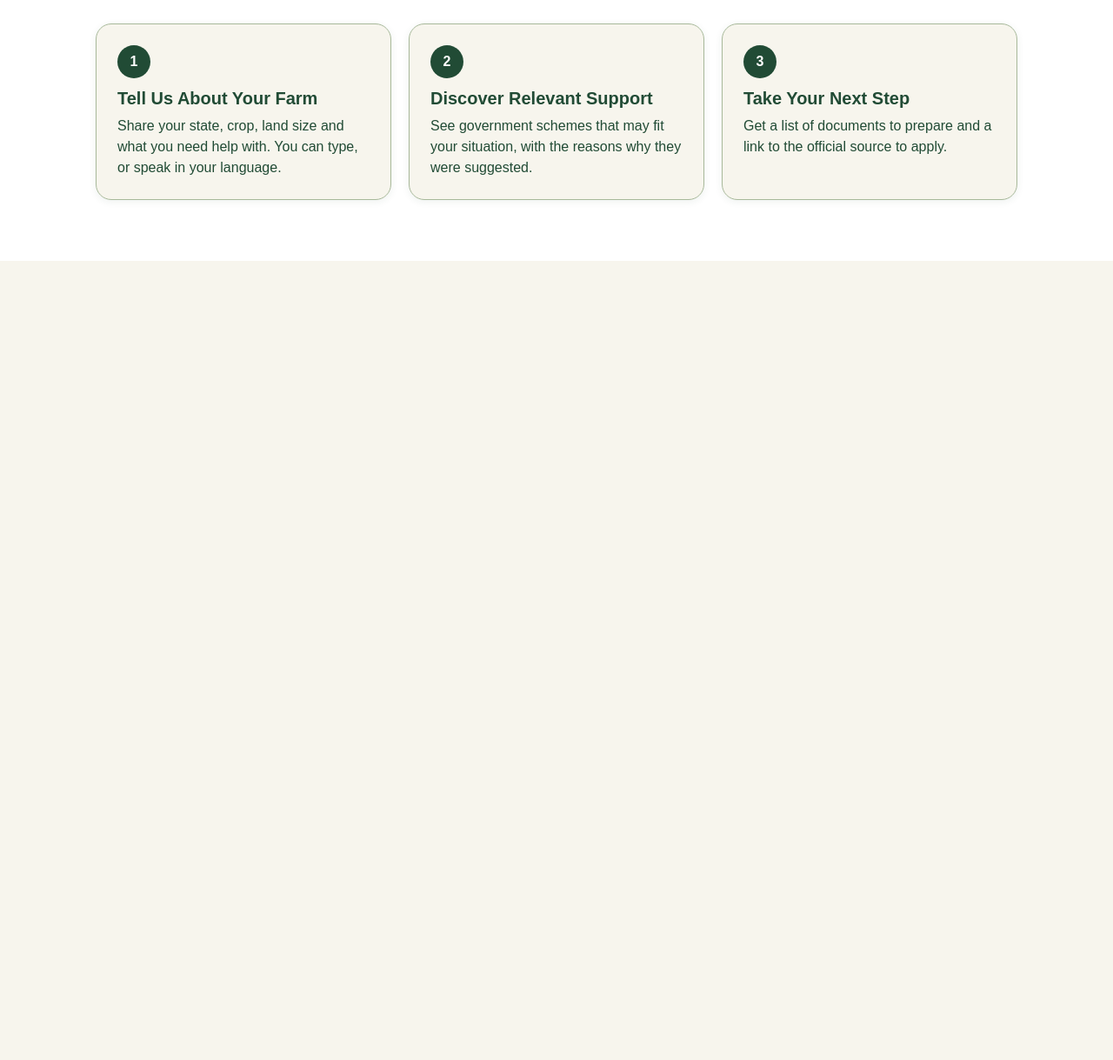
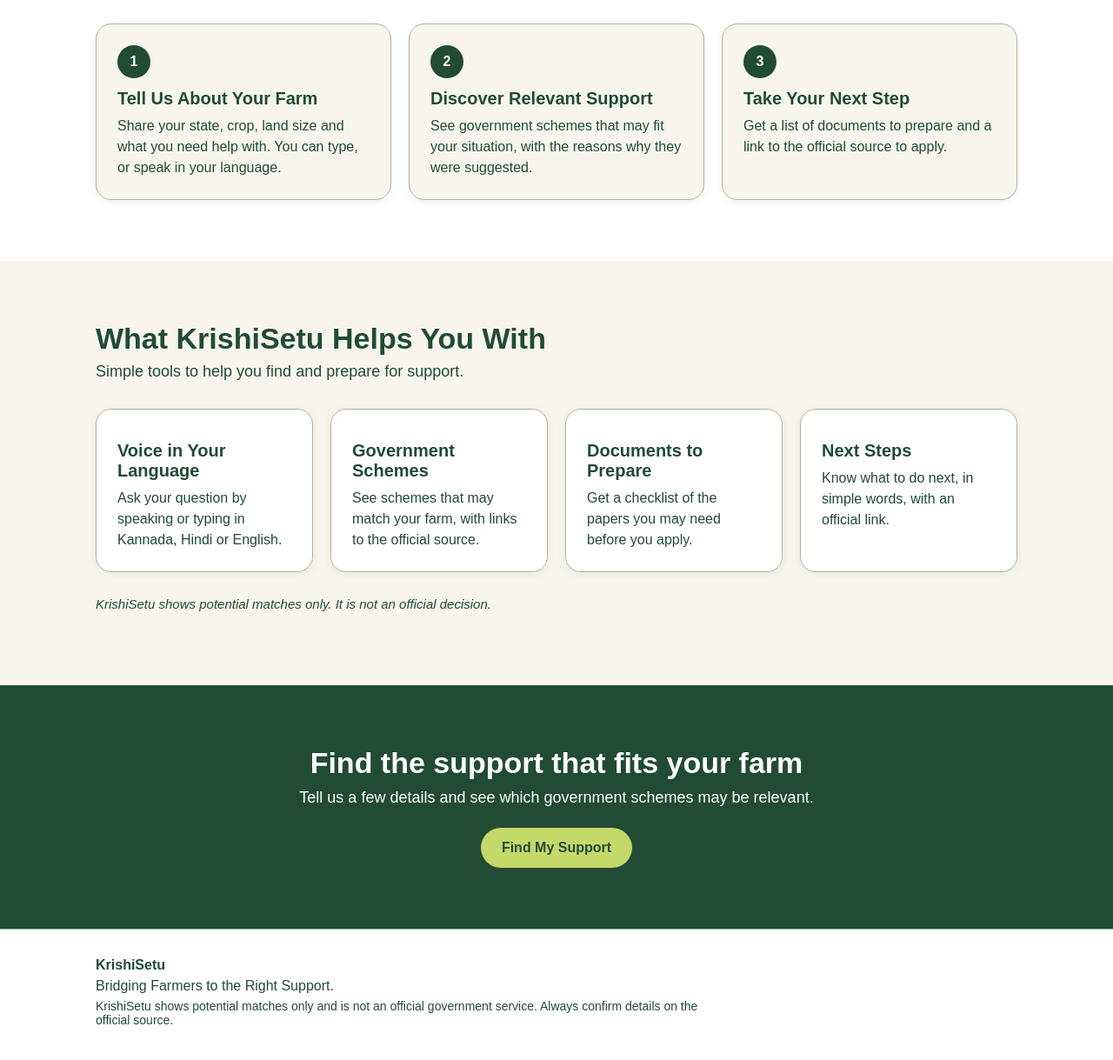
Before and after one commit to karnika-jain/krishisetu, a plain HTML site: page frontend/index.html in a window 1280 px wide. Shown: the part 666-1885 px from the top of the page at 87% size. Before the commit the page ends 966 px from the top, so only its background shows below. Drawn offline with Linux system fonts and the light colour scheme.

Commit message:
short note about what you did

```diff
--- a/frontend/index.html
+++ b/frontend/index.html
@@ -56,7 +56,49 @@
         </div>
       </div>
     </section>
+
+    <section class="features" id="schemes">
+      <div class="container">
+        <h2>What KrishiSetu Helps You With</h2>
+        <p class="section-intro">Simple tools to help you find and prepare for support.</p>
+        <div class="cards four">
+          <div class="card">
+            <h3>Voice in Your Language</h3>
+            <p>Ask your question by speaking or typing in Kannada, Hindi or English.</p>
+          </div>
+          <div class="card">
+            <h3>Government Schemes</h3>
+            <p>See schemes that may match your farm, with links to the official source.</p>
+          </div>
+          <div class="card">
+            <h3>Documents to Prepare</h3>
+            <p>Get a checklist of the papers you may need before you apply.</p>
+          </div>
+          <div class="card">
+            <h3>Next Steps</h3>
+            <p>Know what to do next, in simple words, with an official link.</p>
+          </div>
+        </div>
+        <p class="note">KrishiSetu shows potential matches only. It is not an official decision.</p>
+      </div>
+    </section>
+
+    <section class="cta">
+      <div class="container">
+        <h2>Find the support that fits your farm</h2>
+        <p>Tell us a few details and see which government schemes may be relevant.</p>
+        <a class="btn btn-lime" href="find.html" id="find">Find My Support</a>
+      </div>
+    </section>
   </main>
+
+  <footer class="site-footer">
+    <div class="container">
+      <strong>KrishiSetu</strong>
+      <p>Bridging Farmers to the Right Support.</p>
+      <p class="small">KrishiSetu shows potential matches only and is not an official government service. Always confirm details on the official source.</p>
+    </div>
+  </footer>
 
 </body>
 </html>
--- a/frontend/style.css
+++ b/frontend/style.css
@@ -46,3 +46,22 @@
   .hero h1 { font-size: 34px; }
   nav { display: none; }
 }
+.cta { background: var(--forest); color: #fff; padding: 70px 0; text-align: center; }
+.cta h2 { font-size: 34px; margin: 0 0 10px; }
+.cta p { font-size: 18px; margin: 0 0 24px; }
+
+.site-footer { background: #fff; border-top: 1px solid var(--sage); padding: 32px 0; }
+.site-footer p { margin: 6px 0; }
+.site-footer .small { font-size: 14px; max-width: 700px; }
+.features { padding: 70px 0; background: var(--cream); }
+.features h2 { font-size: 34px; margin: 0 0 8px; }
+.cards.four { grid-template-columns: repeat(4, 1fr); }
+.features .card { background: #fff; }
+.note { margin-top: 28px; font-size: 15px; font-style: italic; }
+
+@media (max-width: 1000px) {
+  .cards.four { grid-template-columns: repeat(2, 1fr); }
+}
+@media (max-width: 600px) {
+  .cards.four { grid-template-columns: 1fr; }
+}
```
